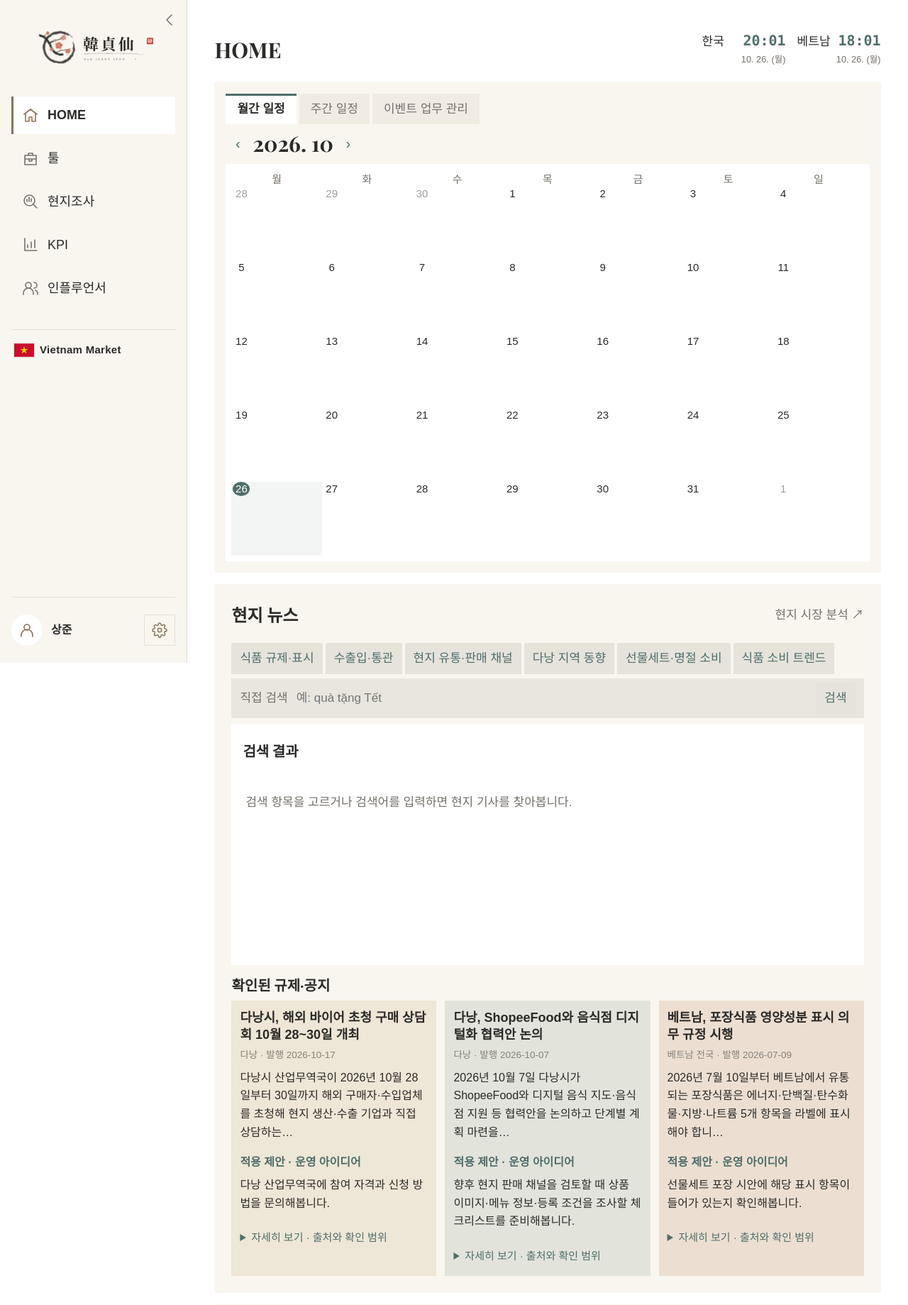
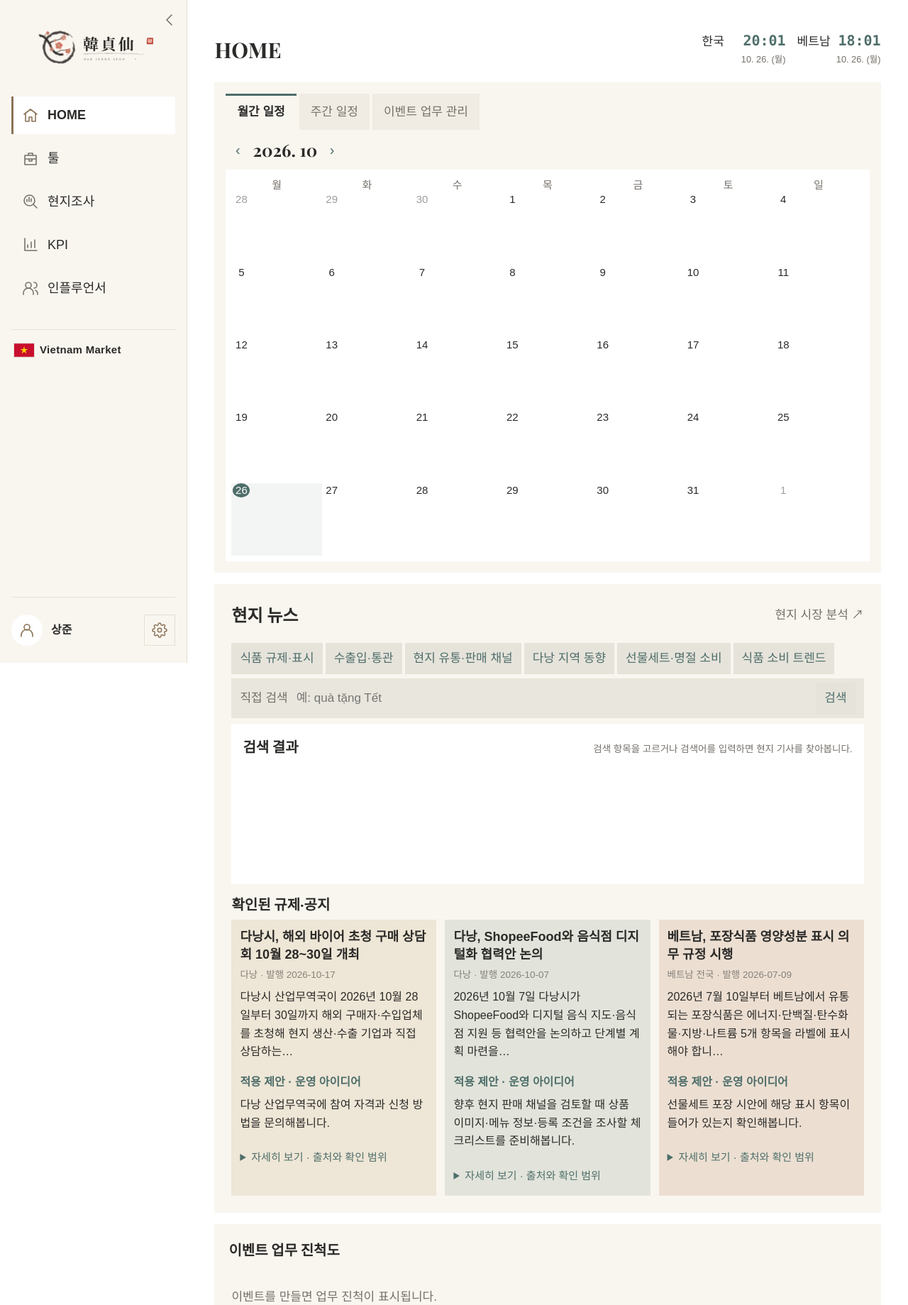
Before and after one commit to ihappy7725/hanjungsun-marketing-project-2nd, a Flask app: page /home/ in a window 1280 px wide. Shown: the top 1839 px of the page at 71% size. Run offline with Flask 3, Linux system fonts and the light colour scheme; data that the repository does not hold is empty; some web fonts are replaced.

Commit message:
style: HOME 이벤트 관리 배치와 간트 및 검색 대기 화면 정리
이벤트명과 날짜 제목의 위계를 맞추고 상태와 작업 버튼을 우측 정렬한다. 탭 선택 표현과 간트 열 구성을 정리하고 검색 전 상자를 축소하며 하단 안내를 제거한다.

```diff
--- a/home/static/css/home_main.css
+++ b/home/static/css/home_main.css
@@ -325,18 +324,15 @@
   .home-page .home-paneltab { flex: 1; min-width: 0; padding-inline: var(--space-5); }
 }
 
-/* 크기 조절은 화면 배치에만 적용하며 업무 기록과 별도로 초기화합니다. */
+/* 크기 조절은 화면 배치에만 적용하며 새로고침하면 기본 크기로 돌아갑니다. */
 .home-page .home-resizable { box-sizing: border-box; resize: both; overflow: auto; width: 100%; max-width: 100%; min-width: min(260px, 100%); min-height: 240px; }
 .home-page .home-resizable::-webkit-resizer { background: linear-gradient(135deg, transparent 45%, var(--line-strong) 45%, var(--line-strong) 55%, transparent 55%, transparent 70%, var(--line-strong) 70%, var(--line-strong) 80%, transparent 80%); }
 .home-page .home-main-column > .home-card { flex: 0 0 auto; }
 .home-page .home-mainpanel { height: clamp(640px, 74vh, 900px); max-height: none; min-height: 420px; background: var(--white); }
 .home-page .home-mainpanel:has(#tab-calendar[aria-selected="true"]) > .home-paneltabs { margin-bottom: 0; }
 .home-page #calendar-panel { box-sizing: border-box; padding-top: var(--space-6); background: var(--page-bg); }
-.home-page #tab-calendar[aria-selected="true"] { background: var(--page-bg); border-bottom-color: var(--page-bg); }
 .home-page .home-calendar-body { background: var(--page-bg); }
 .home-page .home-day.is-today { background: color-mix(in srgb, var(--teal) 5%, var(--page-bg)); }
-.home-page .home-resize-tools { display: flex; flex-wrap: wrap; align-items: center; gap: var(--space-4); }
-.home-page .home-resize-tools .home-text-btn { min-height: 28px; }
 .home-page .home-range.home-resizable { min-height: 96px; }
 .home-page dialog.home-resizable { width: min(720px, calc(100% - 28px)); min-height: 180px; max-height: 88vh; }
 .home-page .home-collaborations-card { background: color-mix(in srgb, var(--celadon) 24%, var(--paper)); }
@@ -393,8 +388,8 @@
 .home-page .home-grid { grid-template-columns: minmax(0, 1.98fr) minmax(0, 1fr); }
 .home-page .home-mainpanel { border: 0; padding: var(--space-6); }
 .home-page .home-mainpanel > .home-paneltabs { border: 0; margin-bottom: 0; gap: var(--space-2); }
-.home-page .home-paneltab, .home-page .home-paneltab:hover { border: 0; box-shadow: none; min-height: 40px; min-width: 0; padding: var(--space-4) var(--space-6); }
-.home-page .home-paneltab[aria-selected="true"] { border: 0; box-shadow: inset 0 3px 0 var(--teal); }
+.home-page .home-paneltab, .home-page .home-paneltab:hover { border: 0; box-shadow: none; min-height: 44px; min-width: 0; margin-bottom: 0; padding: var(--space-5) var(--space-6); background: var(--paper); color: var(--muted); font-weight: 500; }
+.home-page .home-paneltab[aria-selected="true"] { border: 0; background: var(--white); color: var(--ink); box-shadow: inset 0 3px 0 var(--teal); font-weight: var(--title-weight); }
 .home-page .home-mainpanel > .home-panel-actions { flex: 0 0 auto; display: flex; flex-direction: row; justify-content: space-between; align-items: center; flex-wrap: wrap; gap: var(--space-4); padding: var(--space-4) 0; }
 .home-page .home-panel-actions .btn, .home-page .home-panel-actions .home-icon-btn { border: 0; min-height: 32px; background: transparent; padding: var(--space-2) var(--space-4); }
 .home-page .home-panel-actions .btn:hover, .home-page .home-panel-actions .home-icon-btn:hover { background: var(--paper); }
@@ -488,4 +494,13 @@
 .home-page .home-mainpanel .home-paneltab { border: 0; }
 .home-page .home-news .home-suggestion { border: 0; }
 .home-page input:focus-visible, .home-page textarea:focus-visible, .home-page select:focus-visible, .home-page button:focus-visible, .home-page a:focus-visible { outline: 2px solid var(--teal); outline-offset: 2px; }
-.home-page #calendar-period { font-size: var(--fs-h1); font-weight: var(--title-weight); font-family: var(--font-title); line-height: var(--line-height-heading); }
+.home-page #calendar-period, .home-page #planner-title { font-size: calc(var(--fs-subheading) * 1.2); font-weight: var(--title-weight); font-family: var(--font-title); line-height: var(--line-height-heading); }
+.home-page .home-news-block.is-search.is-idle { height: calc(340px * 2 / 3); min-height: 160px; }
+.home-page .home-search-heading { display: flex; flex: 0 0 auto; align-items: baseline; justify-content: space-between; gap: var(--space-5); flex-wrap: wrap; }
+.home-page .home-search-heading .home-news-heading { margin: 0; }
+.home-page .home-search-heading .home-news-help { margin: 0; font-size: calc(var(--fs-table) * .9); color: var(--muted); text-align: right; }
+@media (max-width: 760px) {
+  .home-page .home-campaign-heading { flex-wrap: wrap; }
+  .home-page #campaign-summary { margin-left: auto; }
+  .home-page .home-search-heading .home-news-help { text-align: left; }
+}
--- a/home/static/js/home_main.js
+++ b/home/static/js/home_main.js
@@ -107,8 +107,7 @@ function validStore(s) {
 if (typeof document !== 'undefined') initialize();
 function setupPanelResize(root) {
   const side = root.querySelector('.home-side-panels');
-  const reset = root.querySelector('#reset-panel-sizes');
-  if (!side || !reset) return;
+  if (!side) return;
   const panels = [...side.children];
   // 브라우저의 크기 조절 손잡이는 inline 높이를 바꿉니다. 해당 행만 고정하고 나머지 공간을 나눕니다.
   const updateRows = () => {
@@ -121,13 +120,6 @@ function setupPanelResize(root) {
   };
   const observer = new MutationObserver(updateRows);
   panels.forEach(panel => observer.observe(panel, { attributes: true, attributeFilter: ['style'] }));
-  reset.onclick = () => {
-    root.querySelectorAll('.home-resizable').forEach(panel => {
-      panel.style.removeProperty('width');
-      panel.style.removeProperty('height');
-    });
-    updateRows();
-  };
 }
 async function initialize() {
   const root = document.querySelector('.home-page');
@@ -415,7 +407,7 @@ async function initialize() {
       const left = [addDays(dated[0].due_date, -3), ...starts].sort()[0], right = addDays(dated[dated.length - 1].due_date, 3), span = Math.max(1, dayDiff(right, left));
       const position = date => Math.max(0, Math.min(100, dayDiff(date, left) / span * 100));
       const todayLine = today >= left && today <= right ? `<span class="home-gantt-today" style="left:${position(today)}%" title="업무 기준일 ${today}"></span>` : '';
-      $('#gantt').innerHTML = `<div class="home-gantt"><div class="home-gantt-row"><span class="home-gantt-label">마케팅 업무</span><div class="home-gantt-axis">${[0, .5, 1].map(n => `<span>${shortDate(addDays(left, Math.round(span * n)))}</span>`).join('')}</div><span class="home-gantt-label">마감·상태</span></div>${dated.map((t, i) => `<div class="home-gantt-row"><button class="home-task-open" data-task="${esc(t.id)}">${esc(t.title)}</button><div class="home-gantt-track">${todayLine}<span class="home-gantt-bar ${ganttTone(t, starts[i], today)}" style="left:${position(starts[i])}%;width:${Math.max(.8, position(t.due_date) - position(starts[i]))}%" title="${esc(starts[i])} ~ ${esc(t.due_date)}"></span></div><span class="home-gantt-label">${shortDate(t.due_date)}<br>${TASK_STATES[t.status]}${unfinished(t) && t.due_date < today ? '<span class="home-gantt-overdue">기한 초과</span>' : ''}</span></div>`).join('')}</div>`;
+      $('#gantt').innerHTML = `<div class="home-gantt"><div class="home-gantt-row home-gantt-head"><span class="home-gantt-label">마케팅 업무</span><span class="home-gantt-label" title="시작일이 없으면 앞 업무 마감일을 기준으로 표시합니다.">시작 기준</span><span class="home-gantt-label">마감일</span><span class="home-gantt-label">상태</span><div class="home-gantt-axis">${[0, .25, .5, .75, 1].map(n => `<span>${shortDate(addDays(left, Math.round(span * n)))}</span>`).join('')}</div></div>${dated.map((t, i) => `<div class="home-gantt-row"><button class="home-task-open" data-task="${esc(t.id)}">${esc(t.title)}</button><time class="home-gantt-label" datetime="${esc(starts[i])}">${shortDate(starts[i])}</time><time class="home-gantt-label" datetime="${esc(t.due_date)}">${shortDate(t.due_date)}</time><span class="home-gantt-label">${TASK_STATES[t.status]}${unfinished(t) && t.due_date < today ? '<span class="home-gantt-overdue">기한 초과</span>' : ''}</span><div class="home-gantt-track">${todayLine}<span class="home-gantt-bar ${ganttTone(t, starts[i], today)}" style="left:${position(starts[i])}%;width:${Math.max(.8, position(t.due_date) - position(starts[i]))}%" title="${esc(starts[i])} ~ ${esc(t.due_date)}"></span></div></div>`).join('')}</div>`;
     } else $('#gantt').innerHTML = empty('날짜가 있는 업무를 등록하면 일정이 표시됩니다.');
   }
   function signalMessage(name, text) { return !signals ? '자료를 불러오는 중입니다.' : signals[name].state === 'error' ? '정보를 불러오지 못했습니다. 잠시 후 조회를 다시 시도해주세요.' : text; }
@@ -768,6 +760,8 @@ async function initialize() {
     const token = ++searchNumber;
     newsError('');
     const results = $('#news-search-list');
+    results.closest('.is-search').classList.remove('is-idle');
+    $('#news-search-hint').hidden = true;
     results.setAttribute('aria-busy', 'true');
     results.innerHTML = '<div class="home-news-loading" role="status"><span class="home-spinner" aria-hidden="true"></span><div><strong>뉴스를 불러오고 있습니다</strong><p>' + (translateOn ? '기사 검색과 제목 번역을 진행하고 있습니다.' : '관련 기사 목록을 확인하고 있습니다.') + '</p></div></div>';
     $('#news-search-form button[type="submit"]').disabled = true;
@@ -834,7 +828,6 @@ async function initialize() {
       if (button) searchNews({ preset: button.dataset.preset });
     };
     newsForm.onsubmit = event => { event.preventDefault(); searchNews({ q: $('#news-query').value }); };
-    $('#news-search-list').innerHTML = empty('검색 항목을 고르거나 검색어를 입력하면 현지 기사를 찾아봅니다.');
     (async () => {
       try {
         const response = await fetch(newsForm.dataset.presetsUrl);
--- a/home/templates/home/home_index.html
+++ b/home/templates/home/home_index.html
@@ -29,14 +29,16 @@
           <div class="home-inline"><button class="home-icon-btn" id="calendar-prev" aria-label="이전 기간">‹</button><h2 id="calendar-period"></h2><button class="home-icon-btn" id="calendar-next" aria-label="다음 기간">›</button></div>
         </div>
         <div id="campaign-actions" class="home-panel-actions" hidden>
-          <div class="home-inline"><button class="btn dark" id="new-campaign" type="button">+ 새 이벤트</button><a class="btn" id="open-report" href="#" target="_blank" rel="noopener">보고서 ↗</a><button class="btn" id="replan-campaign" type="button">수정</button><button class="btn" id="clone-campaign" type="button">복제</button><button class="btn" id="delete-campaign" type="button">삭제</button><button class="btn" id="open-review" type="button">회고 관리</button></div>
-          <div id="campaign-summary" class="home-campaign-meta"></div>
+          <div class="home-campaign-heading">
+            <div class="home-event-title"><h2 id="planner-title">이벤트를 선택하세요</h2><label class="home-event-switch"><span class="home-sr-only">이벤트 선택</span><svg viewBox="0 0 24 24" aria-hidden="true" focusable="false"><path d="m6 9 6 6 6-6" /></svg><select id="campaign-select" aria-label="관리할 이벤트 선택"></select></label></div>
+            <div id="campaign-summary" class="home-campaign-meta"></div>
+          </div>
+          <div class="home-inline home-campaign-tools"><button class="btn dark" id="new-campaign" type="button">+ 새 이벤트</button><a class="btn" id="open-report" href="#" target="_blank" rel="noopener">보고서 ↗</a><button class="btn" id="replan-campaign" type="button">수정</button><button class="btn" id="clone-campaign" type="button">복제</button><button class="btn" id="delete-campaign" type="button">삭제</button><button class="btn" id="open-review" type="button">회고 관리</button></div>
         </div>
         <div id="calendar-panel" role="tabpanel" aria-labelledby="tab-calendar">
           <div id="calendar-body" class="home-calendar-body"></div>
         </div>
         <div id="campaign-panel" role="tabpanel" aria-labelledby="tab-campaign" hidden>
-          <div class="home-campaign-heading"><h2 id="planner-title">이벤트를 선택하세요</h2><label class="home-event-switch"><span class="home-sr-only">이벤트 선택</span><span aria-hidden="true">⌄</span><select id="campaign-select" aria-label="관리할 이벤트 선택"></select></label></div>
           <div id="gantt" class="home-gantt-scroll" aria-label="이벤트 업무 일정"></div>
         </div>
       </section>
@@ -54,8 +56,8 @@
           </div>
           <p id="news-search-error" class="home-error" hidden role="alert"></p>
         </form>
-        <div class="home-news-block is-search home-resizable">
-          <h3 class="home-news-heading">검색 결과</h3>
+        <div class="home-news-block is-search is-idle home-resizable">
+          <div class="home-search-heading"><h3 class="home-news-heading">검색 결과</h3><p id="news-search-hint" class="home-news-help">검색 항목을 고르거나 검색어를 입력하면 현지 기사를 찾아봅니다.</p></div>
           <div id="news-search-list" class="home-news-results"></div>
         </div>
         <div class="home-news-block is-verified">
@@ -97,7 +99,6 @@
       </div>
     </div>
   </div>
-  <footer class="home-footer"><span id="storage-notice">업무 기록은 서버에 저장됩니다.</span><div class="home-resize-tools"><button class="home-text-btn" id="reset-panel-sizes" type="button">상자 크기 초기화</button></div></footer>
   <dialog id="home-dialog" class="home-resizable" aria-labelledby="dialog-title"><div class="home-dialog-head"><h2 id="dialog-title"></h2><button class="home-icon-btn" id="close-dialog" aria-label="창 닫기">×</button></div><div id="dialog-content"></div></dialog>
   <div id="home-toast" class="home-toast" role="status" aria-live="polite" hidden></div>
   <noscript><p class="home-error">HOME의 달력과 업무 관리를 사용하려면 JavaScript를 켜주세요.</p></noscript>
```
Also changed, not shown: other parts of home/static/css/home_main.css (+20 -11 lines), home/USAGE.md (+4 -2 lines), home/README.md.
